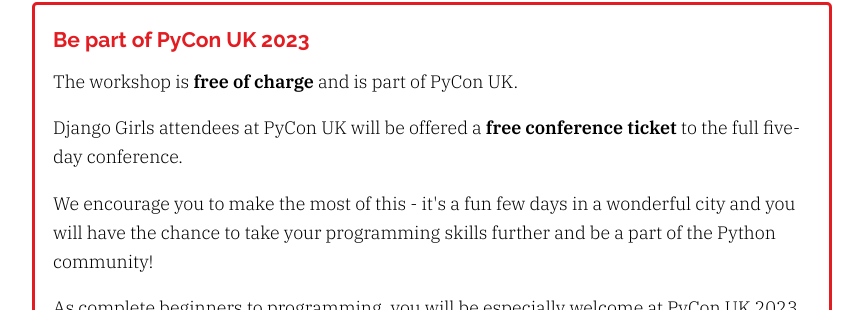
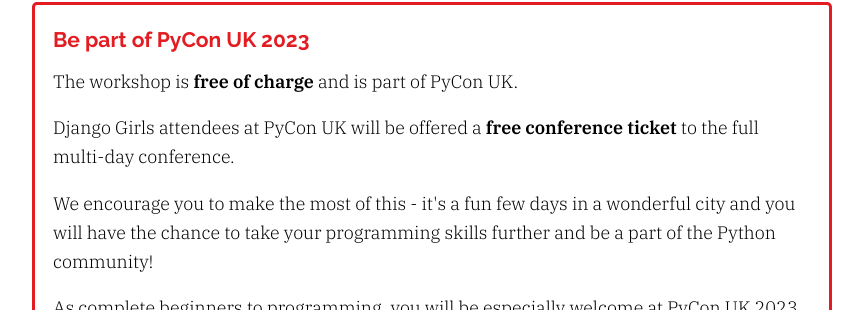
Before and after one commit to gma/2025.pyconuk.org, a Jekyll site: the page built from src/django-girls.md, in a window 1280 px wide and 900 px high, scrolled down 1766 px. Shown: the part 144-454 px from the top of the window, without its empty margins (208-1071 px from the left). Built offline with Jekyll 4.4.1, drawn with Linux system fonts in a browser that asks for light colours.

Commit message:
Not always five days

```diff
--- a/src/django-girls.md
+++ b/src/django-girls.md
@@ -28,7 +28,7 @@ title: Django Girls
 <div class="box box_red">
   <h3>Be part of PyCon UK {{ site.con_year }}</h3>
   <p>The workshop is <strong>free of charge</strong> and is part of PyCon UK.</p>
-  <p>Django Girls attendees at PyCon UK will be offered a <strong>free conference ticket</strong> to the full five-day conference.</p>
+  <p>Django Girls attendees at PyCon UK will be offered a <strong>free conference ticket</strong> to the full multi-day conference.</p>
   <p>We encourage you to make the most of this - it's a fun few days in a wonderful city and you will have the chance to take your programming skills further and be a part of the Python community!</p>
   <p>As complete beginners to programming, you will be especially welcome at PyCon UK {{ site.con_year }}.</p>
   <p>We want to make your introduction to programming as enjoyable as possible.</p>
```
